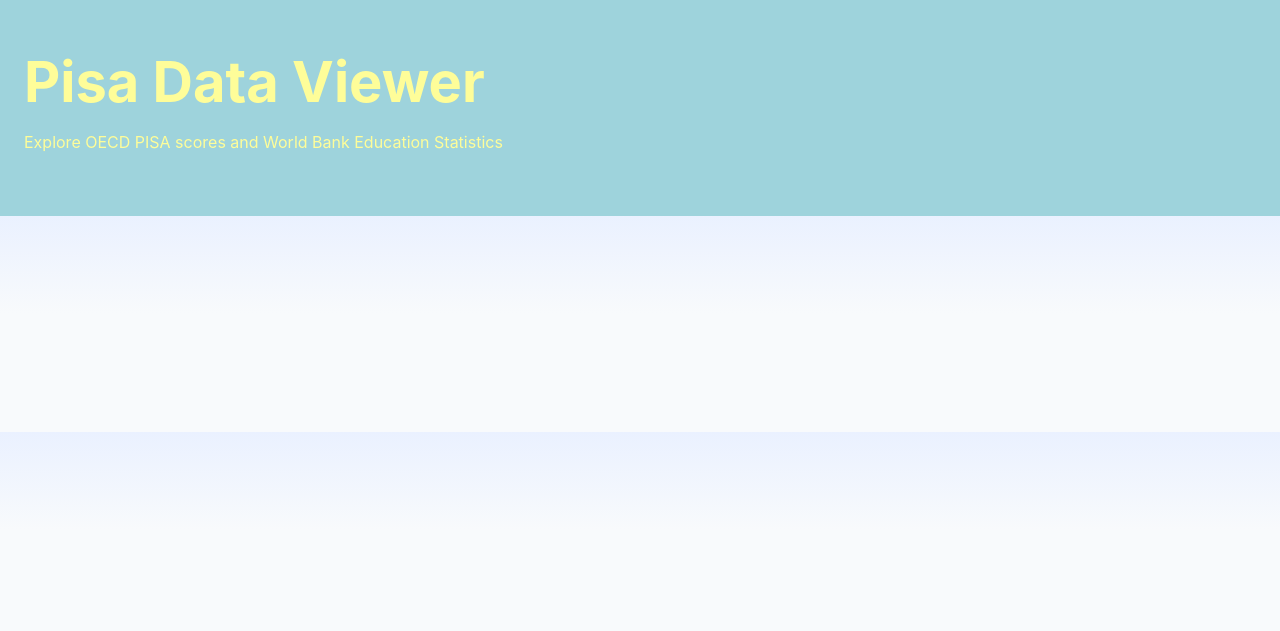
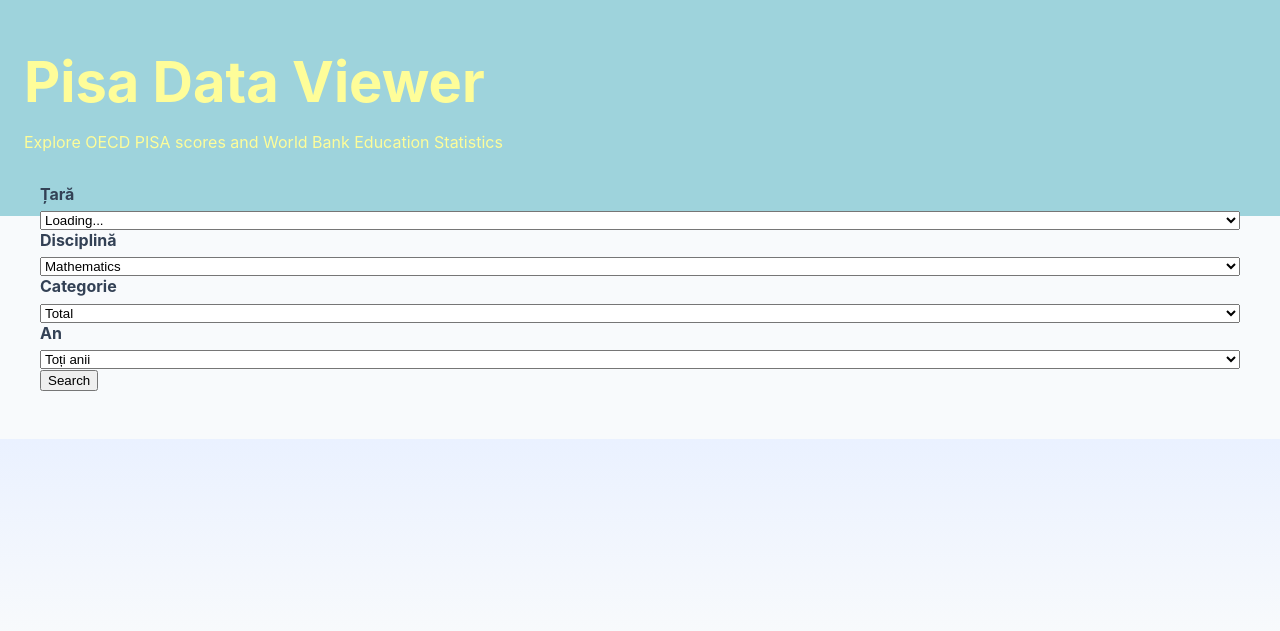
Before and after one commit to madabitiusca/PIV-PISA-Results-Visualizer---Magdala, a PHP site: page / in a window 1280 px wide. Shown: the top 631 px of the page. Run offline with PHP 8.4, Linux system fonts and the light colour scheme.

Commit message:
Html labels

```diff
--- a/Frontend/css/style.css
+++ b/Frontend/css/style.css
@@ -19,3 +19,17 @@ body {
     margin: 0;
     font-size: clamp(2rem, 5vw, 3.5rem);
 }
+
+.container {
+    width: min(1200px, 94%);
+    margin: -2rem auto 3rem;
+}
+
+
+label {
+    display: flex;
+    flex-direction: column;
+    gap: .45rem;
+    font-weight: 700;
+    color: #334155;
+}
--- a/Frontend/index.php
+++ b/Frontend/index.php
@@ -12,7 +12,47 @@
     <p>Explore OECD PISA scores and World Bank Education Statistics</p>
 </header>
 <main class="container">
+        <section class="filters">
+        <label for="country">
+            Țară
+            <select id="country">
+                <option value="">Loading...</option>
+            </select>
+        </label>
 
+        <label for="discipline">
+            Disciplină
+            <select id="discipline">
+                <option value="math">Mathematics</option>
+                <option value="reading">Reading</option>
+                <option value="science">Science</option>
+            </select>
+        </label>
+
+        <label for="subject">
+            Categorie
+            <select id="subject">
+                <option value="total">Total</option>
+                <option value="boys">Boys</option>
+                <option value="girls">Girls</option>
+            </select>
+        </label>
+        <label for="year">
+            An
+            <select id="year">
+                <option value="">Toți anii</option>
+                <option value="2018">2018</option>
+                <option value="2015">2015</option>
+                <option value="2012">2012</option>
+                <option value="2009">2009</option>
+                <option value="2006">2006</option>
+                <option value="2003">2003</option>
+                <option value="2000">2000</option>
+            </select>
+        </label>
+
+        <button id="searchBtn" type="button">Search</button>
+    </section>
 </main>
 
 </body>
```
